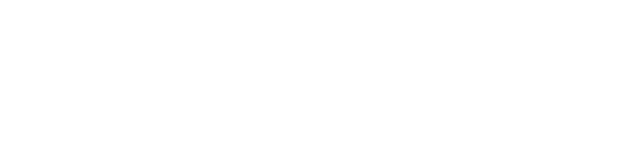
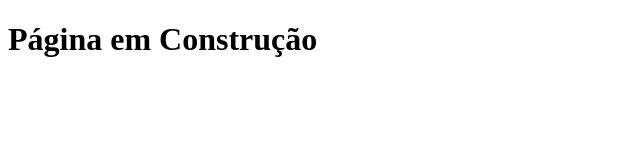
Before and after one commit to luiszampieron/senac-git-merge-example, a plain HTML site: page index.html in a window 1280 px wide. Shown: the whole page, without its empty margins (0-640 px from the left). Drawn offline with Linux system fonts and the light colour scheme.

Commit message:
add heading for construction page

```diff
--- a/index.html
+++ b/index.html
@@ -8,6 +8,8 @@
     </title>
 </head>
 <body>
-
+    <h1>
+        Página em Construção
+    </h1>
 </body>
 </html>
```
